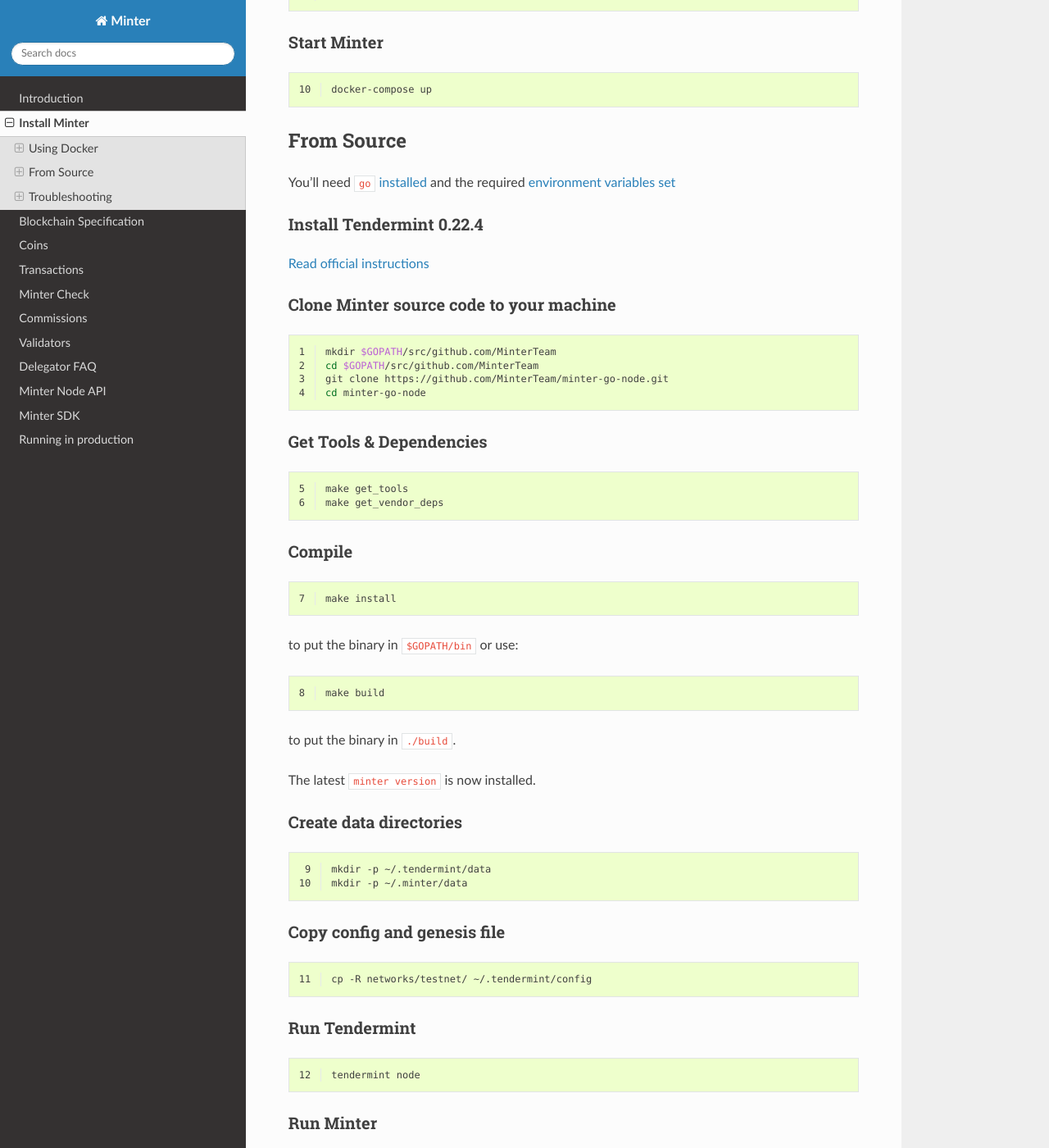
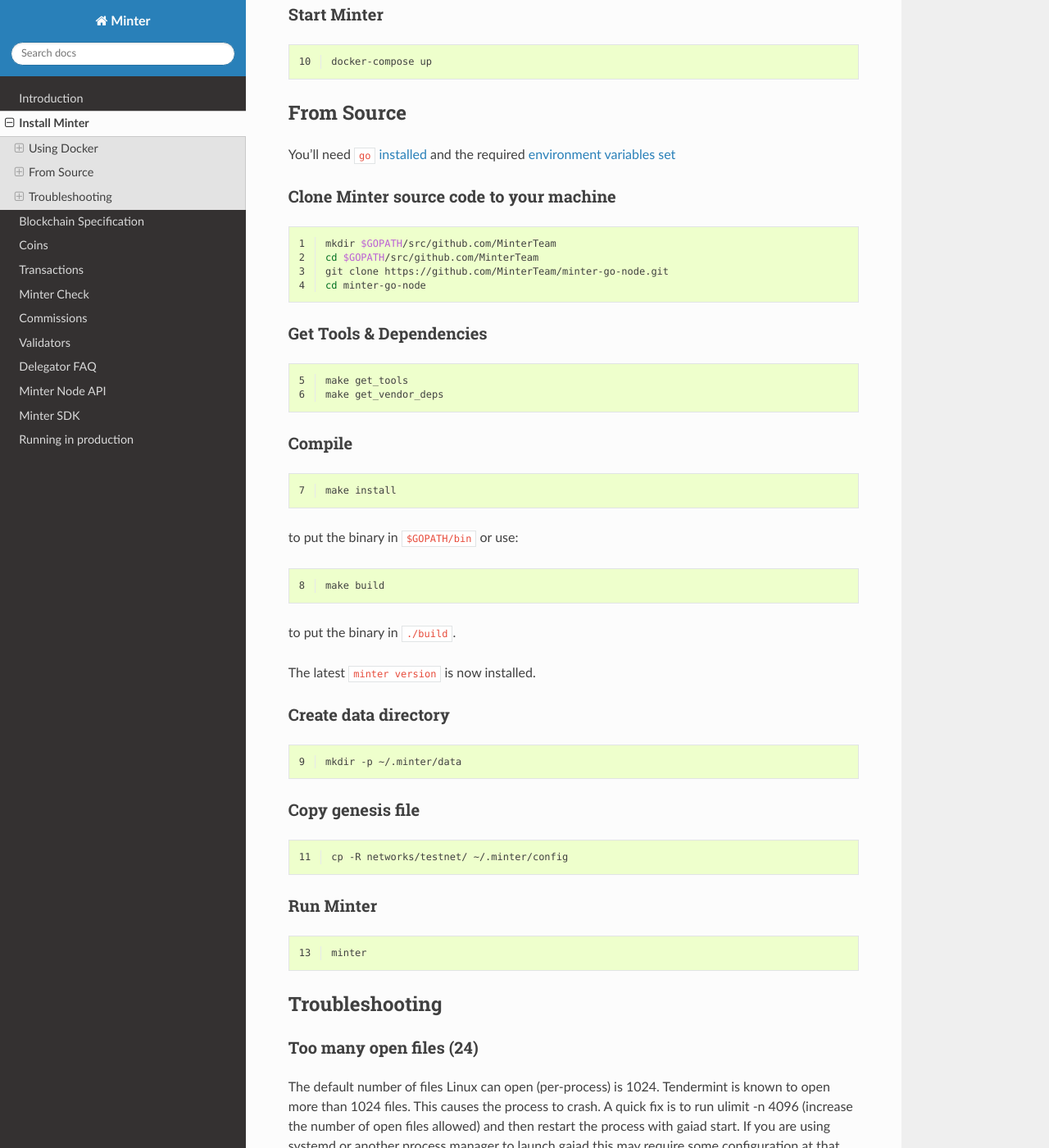
Before and after one commit to MinterTeam/minter-go-node, a Sphinx documentation site: the page built from docs/install.rst, in a window 1280 px wide and 1400 px high, scrolled down 625 px. Shown: the whole window at 82% size. Built offline with Sphinx 7.4.7 and the Read the Docs theme 2.0.0, drawn with Linux system fonts in a browser that asks for light colours; some of the changed text lies outside the part shown.

Commit message:
update docs

```diff
--- a/docs/install.rst
+++ b/docs/install.rst
@@ -26,12 +26,10 @@
 .. code-block:: bash
     :lineno-start: 3
 
-    mkdir -p ~/.tendermint/data
     mkdir -p ~/.minter/data
 
-    cp -R networks/testnet/ ~/.tendermint/config
+    cp -R networks/testnet/ ~/.minter/config
 
-    chmod -R 0777 ~/.tendermint
     chmod -R 0777 ~/.minter
 
 Start Minter
@@ -48,10 +46,6 @@
 
 You'll need ``go`` `installed <https://golang.org/doc/install>`__ and the required
 `environment variables set <https://github.com/tendermint/tendermint/wiki/Setting-GOPATH>`__
-
-Install Tendermint 0.22.4
-^^^^^^^^^^^^^^^^^^^^^^^^^
-`Read official instructions <https://tendermint.readthedocs.io/en/master/install.html>`__
 
 Clone Minter source code to your machine
 ^^^^^^^^^^^^^^^^^^^^^^^^^^^^^^^^^^^^^^^^
@@ -92,30 +86,21 @@
 
 The latest ``minter version`` is now installed.
 
-Create data directories
-^^^^^^^^^^^^^^^^^^^^^^^
+Create data directory
+^^^^^^^^^^^^^^^^^^^^^
 
 .. code-block:: bash
     :lineno-start: 9
 
-    mkdir -p ~/.tendermint/data
     mkdir -p ~/.minter/data
 
-Copy config and genesis file
-^^^^^^^^^^^^^^^^^^^^^^^^^^^^
+Copy genesis file
+^^^^^^^^^^^^^^^^^
 
 .. code-block:: bash
     :lineno-start: 11
 
-    cp -R networks/testnet/ ~/.tendermint/config
-
-Run Tendermint
-^^^^^^^^^^^^^^
-
-.. code-block:: bash
-    :lineno-start: 12
-
-    tendermint node
+    cp -R networks/testnet/ ~/.minter/config
 
 Run Minter
 ^^^^^^^^^^
```
